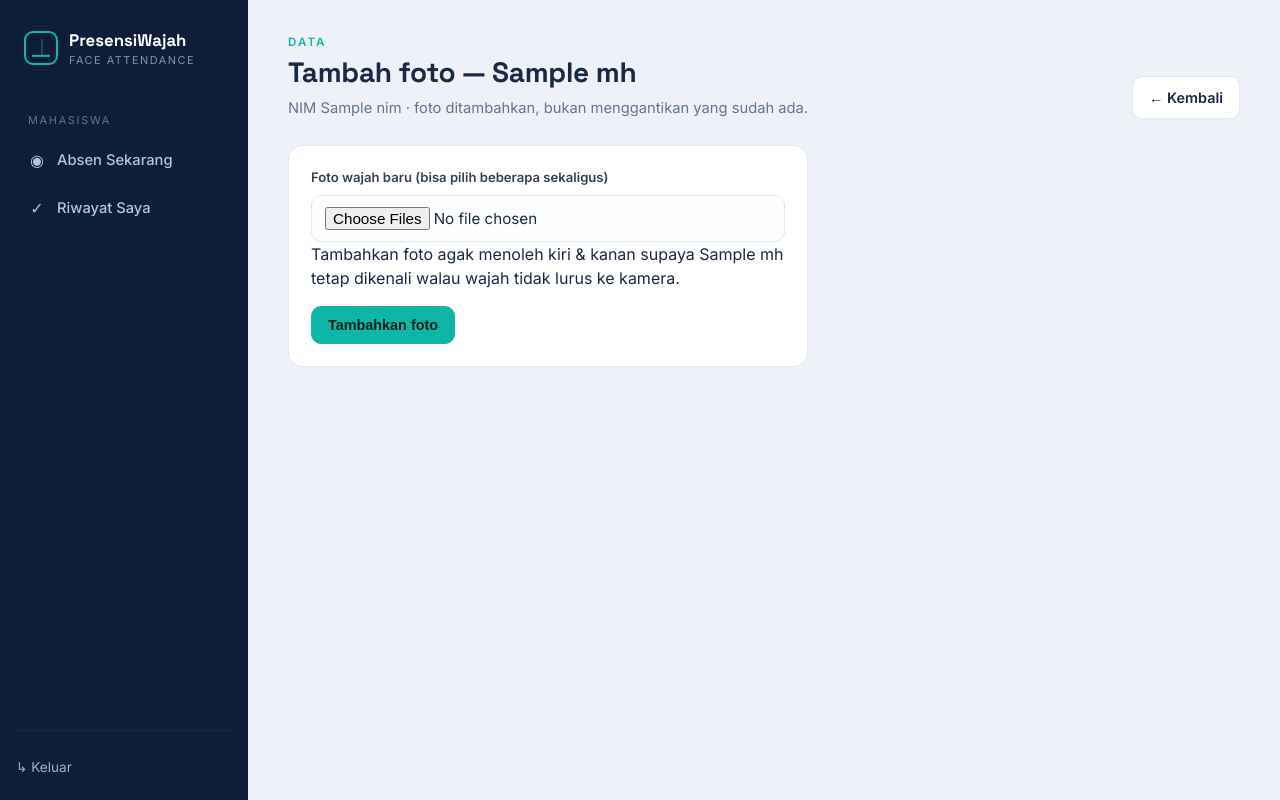
After one commit to Mas-arief/Smart-attandance-absensi-wajah-mahasiswa, a Flask app: template templates/admin_add_photo.html in a window 1280 px wide. The commit adds this page. Run offline with Flask 3, Linux system fonts and the light colour scheme; the template is opened without the code that fills it: most values are stand-ins (such as "Sample title", 1, 10 or a date in 2020).

Commit message:
perbarui nambah foto

```diff
--- a/app.py
+++ b/app.py
@@ -8,6 +8,7 @@ Role:
 import os
 import io
 import csv
+import shutil
 from functools import wraps
 from datetime import datetime
 
@@ -130,37 +131,96 @@ def admin_add_student():
     if request.method == "POST":
         nama = request.form.get("nama", "").strip()
         nim = request.form.get("nim", "").strip()
-        file = request.files.get("foto")
-        if not (nama and nim and file and file.filename):
-            flash("Nama, NIM, dan foto wajib diisi.", "error")
+        files = [f for f in request.files.getlist("foto") if f and f.filename]
+        if not (nama and nim and files):
+            flash("Nama, NIM, dan minimal satu foto wajib diisi.", "error")
             return redirect(url_for("admin_add_student"))
 
-        ext = secure_filename(file.filename).rsplit(".", 1)[-1].lower()
-        stfilename = f"{secure_filename(nama)}_{secure_filename(nim)}.{ext}"
-        path = os.path.join(TRAIN_DIR, stfilename)
-        file.save(path)
+        # 1 folder per NIM, boleh diisi beberapa foto (depan, miring kiri/kanan)
+        # supaya pengenalan tetap kebaca saat wajah tidak lurus ke kamera.
+        folder = os.path.join(TRAIN_DIR, secure_filename(nim))
+        os.makedirs(folder, exist_ok=True)
+
+        saved_paths = []
+        for i, file in enumerate(files, start=1):
+            ext = secure_filename(file.filename).rsplit(".", 1)[-1].lower()
+            path = os.path.join(folder, f"{i}.{ext}")
+            file.save(path)
+            saved_paths.append(path)
+
+        added = 0
+        for path in saved_paths:
+            try:
+                face_engine.add_known_face(path, nim, nama)   # cek wajah + encoding
+                added += 1
+            except ValueError:
+                pass   # foto ini wajahnya tidak kedeteksi -- lewati, foto lain tetap dipakai
+
+        if added == 0:
+            shutil.rmtree(folder, ignore_errors=True)
+            flash("Wajah tidak terdeteksi pada foto manapun yang diunggah.", "error")
+            return redirect(url_for("admin_add_student"))
+
         try:
-            face_engine.add_known_face(path, nim, nama)     # cek wajah + encoding
-            database.add_mahasiswa(nim, nama, stfilename)   # simpan ke DB + buat akun
-            flash(f"Mahasiswa {nama} ({nim}) ditambahkan. "
+            database.add_mahasiswa(nim, nama, f"{added} foto")   # simpan ke DB + buat akun
+            flash(f"Mahasiswa {nama} ({nim}) ditambahkan ({added}/{len(files)} foto terpakai). "
                   f"Login: {nim} / {nim}", "ok")
             return redirect(url_for("admin_students"))
         except Exception as e:
-            if os.path.exists(path):
-                os.remove(path)
+            shutil.rmtree(folder, ignore_errors=True)
+            face_engine.load_known_faces()   # buang encoding yang telanjur masuk memori
             flash(f"Gagal menambah mahasiswa: {e}", "error")
             return redirect(url_for("admin_add_student"))
     return render_template("admin_add_student.html")
 
 
+@app.route("/admin/mahasiswa/<nim>/foto", methods=["GET", "POST"])
+@login_required("admin")
+def admin_add_photo(nim):
+    """Tambah foto sudut wajah lain ke mahasiswa yang sudah terdaftar,
+    tanpa hapus data & riwayat absensinya."""
+    mhs = database.get_mahasiswa(nim)
+    if not mhs:
+        flash("Mahasiswa tidak ditemukan.", "error")
+        return redirect(url_for("admin_students"))
+
+    if request.method == "POST":
+        files = [f for f in request.files.getlist("foto") if f and f.filename]
+        if not files:
+            flash("Pilih minimal satu foto.", "error")
+            return redirect(url_for("admin_add_photo", nim=nim))
+
+        folder = os.path.join(TRAIN_DIR, secure_filename(nim))
+        os.makedirs(folder, exist_ok=True)
+        existing = [f for f in os.listdir(folder) if os.path.isfile(os.path.join(folder, f))]
+        next_i = len(existing) + 1
+
+        added = 0
+        for i, file in enumerate(files, start=next_i):
+            ext = secure_filename(file.filename).rsplit(".", 1)[-1].lower()
+            path = os.path.join(folder, f"{i}.{ext}")
+            file.save(path)
+            try:
+                face_engine.add_known_face(path, nim, mhs["nama"])
+                added += 1
+            except ValueError:
+                pass   # foto ini wajahnya tidak kedeteksi -- tetap disimpan, dilewati saat encoding
+
+        total = len([f for f in os.listdir(folder) if os.path.isfile(os.path.join(folder, f))])
+        database.update_foto_count(nim, total)
+        flash(f"{added}/{len(files)} foto baru ditambahkan untuk {mhs['nama']}.", "ok")
+        return redirect(url_for("admin_students"))
+
+    return render_template("admin_add_photo.html", mhs=mhs)
+
+
 @app.route("/admin/mahasiswa/hapus/<nim>", methods=["POST"])
 @login_required("admin")
 def admin_delete_student(nim):
-    foto = database.delete_mahasiswa(nim)
-    if foto:
-        p = os.path.join(TRAIN_DIR, foto)
-        if os.path.exists(p):
-            os.remove(p)
+    database.delete_mahasiswa(nim)
+    folder = os.path.join(TRAIN_DIR, secure_filename(nim))
+    if os.path.isdir(folder):
+        shutil.rmtree(folder, ignore_errors=True)
     face_engine.load_known_faces()   # muat ulang memori encoding
     flash("Mahasiswa dihapus.", "ok")
     return redirect(url_for("admin_students"))
--- a/database.py
+++ b/database.py
@@ -78,6 +78,16 @@ def add_mahasiswa(nim, nama, foto, default_password=None):
         "VALUES (%s, %s, 'mahasiswa', %s)",
         (nim, generate_password_hash(default_password), nim),
     )
+    conn.commit()
+    cur.close()
+    conn.close()
+
+
+def update_foto_count(nim, count):
+    """Perbarui ringkasan jumlah foto (kolom foto) setelah tambah foto baru."""
+    conn = get_conn()
+    cur = conn.cursor()
+    cur.execute("UPDATE mahasiswa SET foto=%s WHERE nim=%s", (f"{count} foto", nim))
     conn.commit()
     cur.close()
     conn.close()
--- a/face_engine.py
+++ b/face_engine.py
@@ -9,6 +9,7 @@ Semua di-load MALAS (lazy): model & encoding baru dimuat saat kamera pertama
 kali dipakai, supaya halaman login tetap ringan.
 """
 import os
+import shutil
 import threading
 import time
 import cv2
@@ -49,43 +50,84 @@ def _ensure_detector():
     return _detector
 
 
+def _encode_face(img):
+    """Cari wajah pakai YOLOv8 (lebih tahan wajah miring/menoleh daripada
+    detektor bawaan dlib) lalu hitung encoding-nya di lokasi itu. Dipakai saat
+    enrollment (add_known_face / load_known_faces) supaya foto menoleh kiri/kanan
+    ikut terdeteksi -- bukan cuma foto depan seperti kalau pakai detektor dlib."""
+    detector = _ensure_detector()
+    faces = detector.detect(img)
+    if not faces:
+        return None
+    rgb = cv2.cvtColor(img, cv2.COLOR_BGR2RGB)
+    encs = face_recognition.face_encodings(rgb, known_face_locations=[faces[0]])
+    return encs[0] if encs else None
+
+
+def _migrate_legacy_photos():
+    """Skema lama: 1 foto rata di Train/Nama_NIM.ext per orang. Skema baru:
+    Train/<NIM>/*.ext (boleh banyak foto -- depan, miring kiri, miring kanan)
+    supaya pengenalan tidak cuma andal untuk wajah frontal. Pindahkan foto lama
+    yang masih rata ke folder barunya, sekali jalan, biar data lama tetap kepakai."""
+    for fname in list(os.listdir(TRAIN_DIR)):
+        path = os.path.join(TRAIN_DIR, fname)
+        if not os.path.isfile(path) or fname.startswith("."):
+            continue
+        base, _, ext = fname.rpartition(".")
+        if not base or "_" not in base:
+            continue
+        _, _, nim = base.partition("_")        # nama_nim -> nim
+        folder = os.path.join(TRAIN_DIR, nim)
+        os.makedirs(folder, exist_ok=True)
+        target = os.path.join(folder, f"1.{ext}")
+        if os.path.exists(target):
+            os.remove(path)
+        else:
+            shutil.move(path, target)
+
+
 def load_known_faces():
-    """Baca semua foto di folder Train/ (format nama_nim.ext) lalu hitung encoding."""
+    """Baca semua foto di Train/<NIM>/*.ext (bisa lebih dari satu per mahasiswa)
+    dan hitung encoding tiap foto. Nama diambil dari database, bukan dari
+    nama file, supaya folder cukup diberi nama NIM saja."""
     known_encodings.clear()
     known_nims.clear()
     known_names.clear()
     if not os.path.isdir(TRAIN_DIR):
         return
-    for fname in os.listdir(TRAIN_DIR):
-        if fname.startswith("."):
+    _migrate_legacy_photos()
+
+    nama_by_nim = {m["nim"]: m["nama"] for m in database.list_mahasiswa()}
+    for nim in os.listdir(TRAIN_DIR):
+        folder = os.path.join(TRAIN_DIR, nim)
+        if not os.path.isdir(folder) or nim not in nama_by_nim:
             continue
-        path = os.path.join(TRAIN_DIR, fname)
-        img = cv2.imread(path)
-        if img is None:
-            continue
-        rgb = cv2.cvtColor(img, cv2.COLOR_BGR2RGB)
-        encs = face_recognition.face_encodings(rgb)
-        if not encs:
-            print(f"!! Wajah tidak terdeteksi di {fname}, dilewati.")
-            continue
-        base = fname.rsplit(".", 1)[0]        # buang ekstensi
-        nama, _, nim = base.partition("_")     # nama_nim
-        known_encodings.append(encs[0])
-        known_names.append(nama)
-        known_nims.append(nim)
-    print(f">> {len(known_encodings)} wajah mahasiswa dimuat.")
+        nama = nama_by_nim[nim]
+        for fname in os.listdir(folder):
+            path = os.path.join(folder, fname)
+            img = cv2.imread(path)
+            if img is None:
+                continue
+            enc = _encode_face(img)
+            if enc is None:
+                print(f"!! Wajah tidak terdeteksi di {nim}/{fname}, dilewati.")
+                continue
+            known_encodings.append(enc)
+            known_names.append(nama)
+            known_nims.append(nim)
+    print(f">> {len(known_encodings)} foto wajah dimuat untuk {len(set(known_nims))} mahasiswa.")
 
 
 def add_known_face(file_path, nim, nama):
-    """Tambah satu wajah baru ke memori (dipanggil admin saat daftar mahasiswa)."""
+    """Tambah satu foto wajah ke memori (dipanggil admin saat daftar mahasiswa --
+    boleh dipanggil beberapa kali per NIM untuk menambah sudut wajah lain)."""
     img = cv2.imread(file_path)
     if img is None:
         raise ValueError("File gambar tidak terbaca.")
-    rgb = cv2.cvtColor(img, cv2.COLOR_BGR2RGB)
-    encs = face_recognition.face_encodings(rgb)
-    if not encs:
+    enc = _encode_face(img)
+    if enc is None:
         raise ValueError("Wajah tidak terdeteksi pada foto.")
-    known_encodings.append(encs[0])
+    known_encodings.append(enc)
     known_names.append(nama)
     known_nims.append(nim)
 
--- a/facerec.sql
+++ b/facerec.sql
@@ -11,7 +11,7 @@ USE facerec;
 CREATE TABLE IF NOT EXISTS mahasiswa (
     nim         VARCHAR(30)  PRIMARY KEY,
     nama        VARCHAR(100) NOT NULL,
-    foto        VARCHAR(255),               -- nama file foto di folder Train/
+    foto        VARCHAR(255),               -- ringkasan tampilan (mis. "3 foto"); file aslinya ada di Train/<nim>/
     created_at  TIMESTAMP DEFAULT CURRENT_TIMESTAMP
 );
 
--- /dev/null
+++ b/templates/admin_add_photo.html
@@ -0,0 +1,27 @@
+{% extends "base.html" %}
+{% set active = 'mhs' %}
+{% block title %}Tambah Foto · {{ mhs.nama }}{% endblock %}
+{% block content %}
+<div class="page-head">
+  <div>
+    <div class="eyebrow">Data</div>
+    <h1>Tambah foto — {{ mhs.nama }}</h1>
+    <div class="sub">NIM {{ mhs.nim }} · foto ditambahkan, bukan menggantikan yang sudah ada.</div>
+  </div>
+  <a href="{{ url_for('admin_students') }}" class="btn">← Kembali</a>
+</div>
+
+<div class="card form-card">
+  <form method="post" enctype="multipart/form-data">
+    <div class="field">
+      <label for="foto">Foto wajah baru (bisa pilih beberapa sekaligus)</label>
+      <input id="foto" name="foto" type="file" accept="image/*" multiple required>
+      <span class="sub">Tambahkan foto agak menoleh kiri &amp; kanan supaya
+        {{ mhs.nama }} tetap dikenali walau wajah tidak lurus ke kamera.</span>
+    </div>
+    <div class="toolbar">
+      <button class="btn primary" type="submit">Tambahkan foto</button>
+    </div>
+  </form>
+</div>
+{% endblock %}
--- a/templates/admin_students.html
+++ b/templates/admin_students.html
@@ -23,7 +23,9 @@
         <td class="mono" style="color:var(--muted)">{{ m.foto }}</td>
         <td style="color:var(--muted)">{{ m.created_at.strftime('%d %b %Y') if m.created_at else '-' }}</td>
         <td style="text-align:right">
+          <a href="{{ url_for('admin_add_photo', nim=m.nim) }}" class="btn sm">+ Foto</a>
           <form method="post" action="{{ url_for('admin_delete_student', nim=m.nim) }}"
+                style="display:inline"
                 onsubmit="return confirm('Hapus {{ m.nama }}? Data absensinya ikut terhapus.')">
             <button class="btn sm ghost-danger" type="submit">Hapus</button>
           </form>
```
Also changed, not shown: templates/admin_add_student.html (+5 -2 lines), 6 other files.
